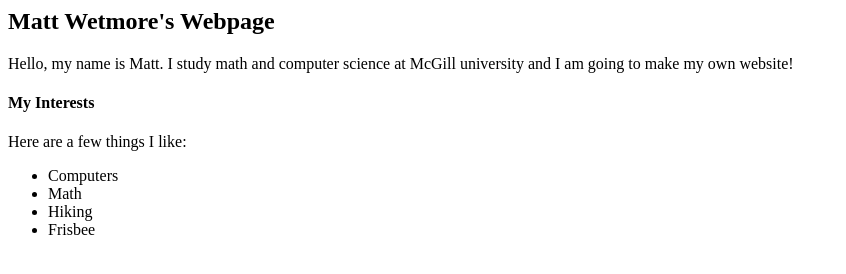
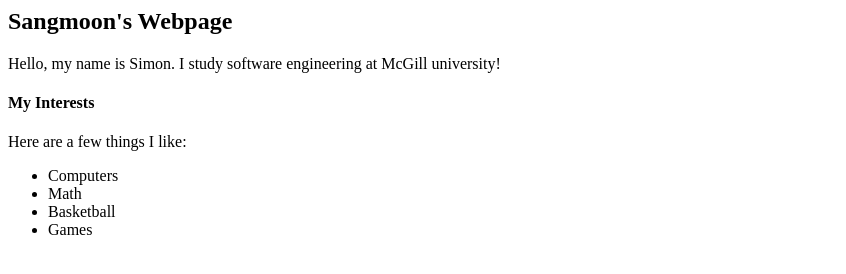
Before and after one commit to sangmoonhwang/webpractice, a plain HTML site: page index.html in a window 1280 px wide. Shown: the whole page, without its empty margins (0-846 px from the left). Drawn offline with Linux system fonts and the light colour scheme.

Commit message:
changed names to Sangmoon

```diff
--- a/index.html
+++ b/index.html
@@ -1,12 +1,12 @@
 <html>
 <head>
-  <title> Matt Wetmore is cool </title>
+  <title> Sangmoon is cool </title>
 </head>
 <body>
-  <h2> Matt Wetmore's Webpage </h2>
+  <h2> Sangmoon's Webpage </h2>
 
   <p>
-    Hello, my name is Matt. I study math and computer science at McGill university and I am going to make my own website!
+    Hello, my name is Simon. I study software engineering at McGill university!
   </p>
 
   <h4> My Interests </h4>
@@ -16,8 +16,8 @@
   <ul>
     <li> Computers </li>
     <li> Math </li>
-    <li> Hiking </li>
-    <li> Frisbee </li>
+    <li> Basketball </li>
+    <li> Games </li>
   </ul>
 
 </body>
```
